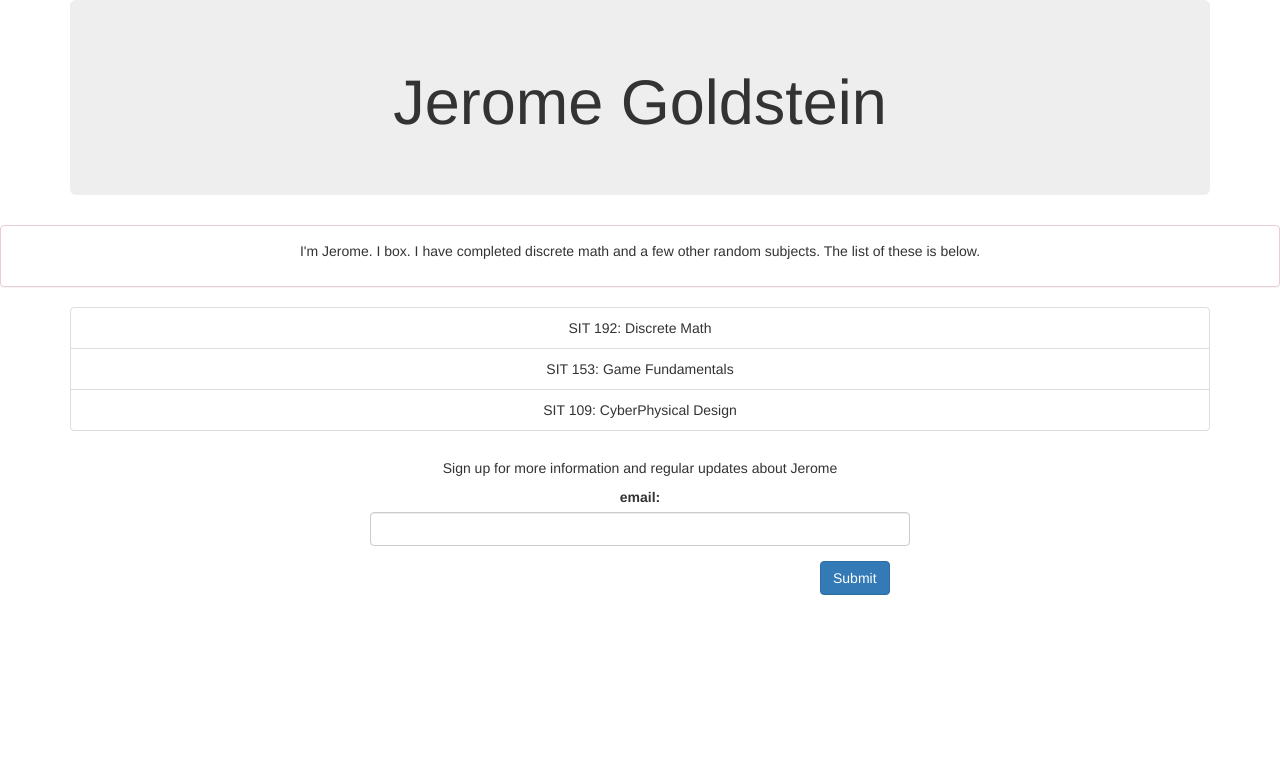
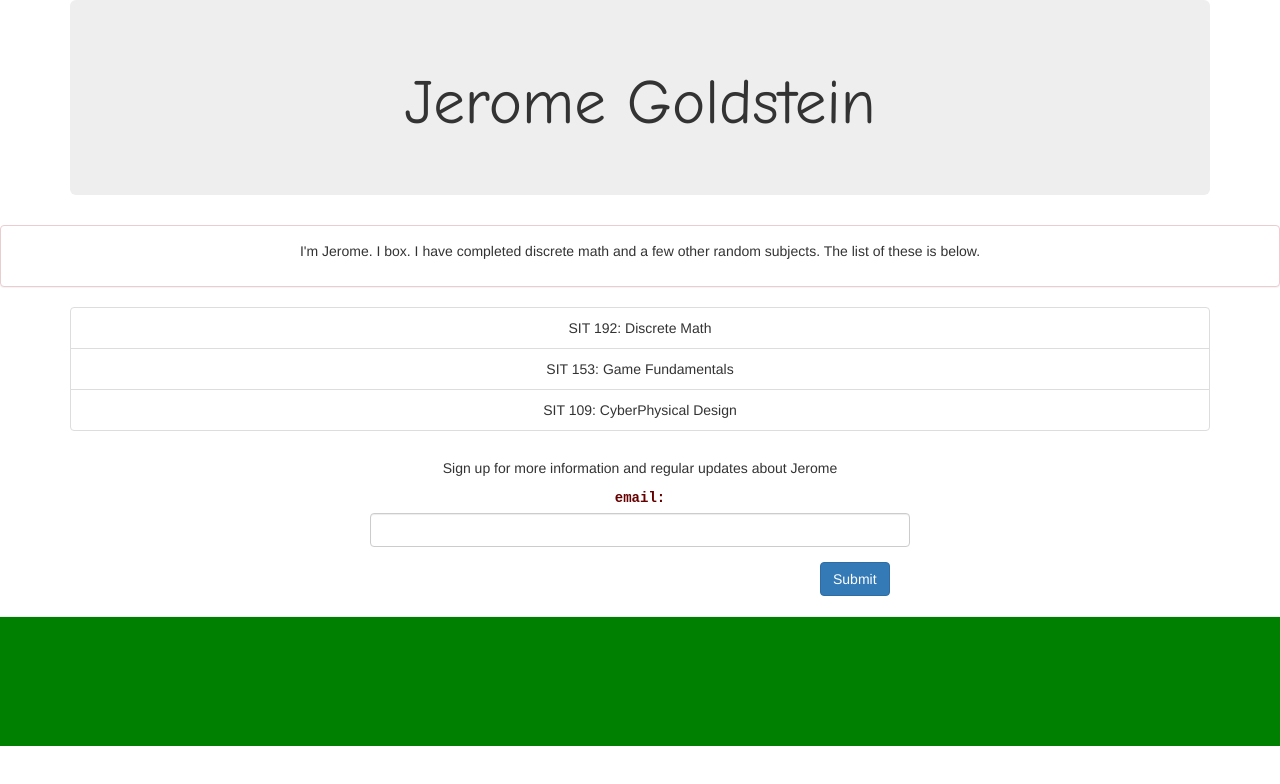
Before and after one commit to jeromegold/trackme, a plain HTML site: page about_me.html in a window 1280 px wide. Drawn offline with nearby package versions, Linux system fonts and the light colour scheme.

Commit message:
LOOKS: Add css to webpage

```diff
--- a/about_me.html
+++ b/about_me.html
@@ -8,13 +8,14 @@ TrackMe application" />
 <meta name="viewport" content="width=device-width, initialscale=
 1.0">
 <title>TrackMe</title>
-
 <link rel="stylesheet" href="https://maxcdn.bootstrapcdn.com/bootstrap/3.3.7/css/bootstrap.min.css">
+<link rel="stylesheet" href="style.css" />
 </head>
 <body>
+  <div class="bg">
   <div class="container">
     <div class="jumbotron">
-      <h1 class="text-center">Jerome Goldstein</h1>
+      <h1 class="text-center textFont">Jerome Goldstein</h1>
     </div>
   </div>
 <div class="panel panel-danger">
@@ -38,12 +39,16 @@ TrackMe application" />
   </hr>
   <form action="">
     <div class="form-group text-center">
-      <label for="email">email:</label>
+      <label for="email" id="emailText">email:</label>
       <input type="email" class="form-control" id="email">
     </div>
     <button type="submit" class="btn btn-primary col-sm-offset-10">Submit</button>
   </form>
   </div>
 </div>
+<div class="footer footerBackground">
+<hr/>
+</div>
+</div>
 </body>
 </html>
--- /dev/null
+++ b/style.css
@@ -0,0 +1,28 @@
+body, html {
+    height: 100%;
+}
+
+.textFont
+{
+
+  font-family: "Comic Sans MS", sans-serif;
+
+}
+
+.footerBackground
+{
+
+  background-color: green;
+  height: 130px;
+  width: 100%;
+
+}
+
+#emailText
+{
+
+  color: #660000;
+  font-size: 14px;
+  font-family: "Courier New", Courier, monospace;
+
+}
```
Also changed, not shown: man_u.png (added).
